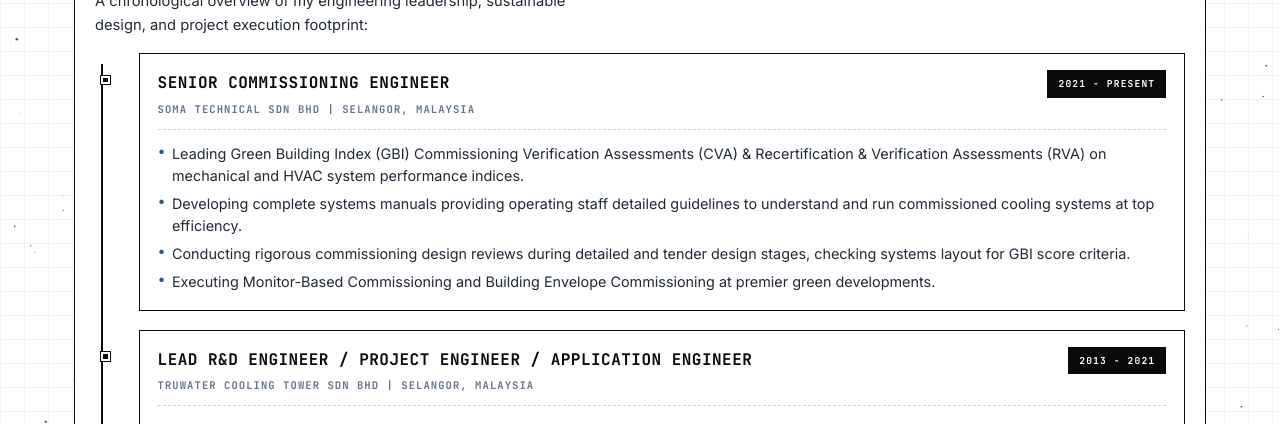
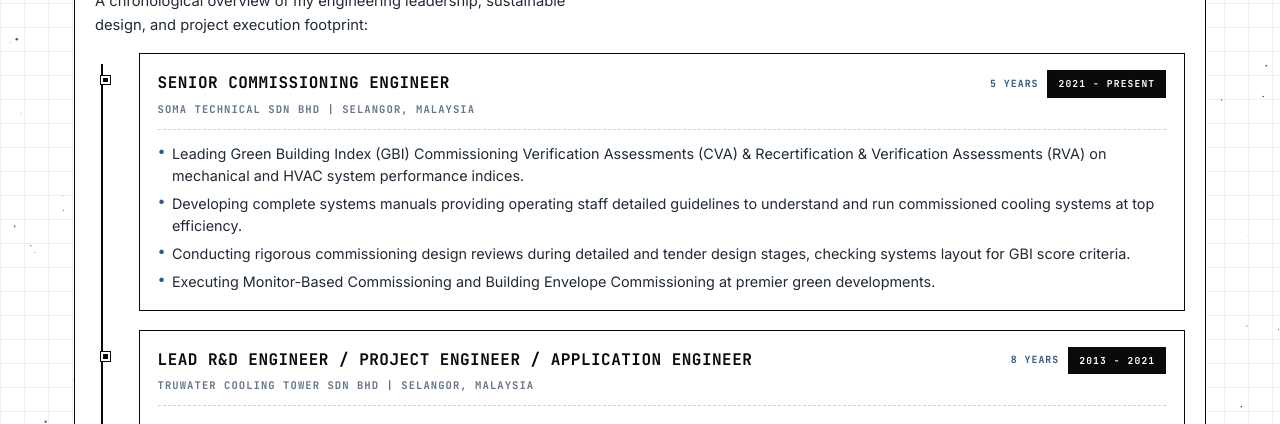
Before and after one commit to SamSham07/SamSham07.github.io, a React (Vite) app: page /career in a window 1280 px wide. Shown: the part 213-637 px from the top of the page. Built offline with nearby package versions, Linux system fonts and the light colour scheme.

Commit message:
Add career duration labels

```diff
--- a/src/components/CareerMatrix.tsx
+++ b/src/components/CareerMatrix.tsx
@@ -37,7 +37,10 @@
                       )}
                     </p>
                   </div>
-                  <span className="career-period">{entry.period}</span>
+                  <div className="career-period-group">
+                    {entry.duration && <span className="career-duration">{entry.duration}</span>}
+                    <span className="career-period">{entry.period}</span>
+                  </div>
                 </div>
                 <ul className="career-bullets">
                   {entry.bullets.map((bullet) => (
--- a/src/config/parseCareer.ts
+++ b/src/config/parseCareer.ts
@@ -3,6 +3,7 @@
   org: string
   location: string
   period: string
+  duration: string
   bullets: string[]
 }
 
@@ -87,6 +88,7 @@
       org: values.org ?? '',
       location: values.location ?? '',
       period: values.period ?? '',
+      duration: values.duration ?? '',
       bullets: parseBullets(chunk),
     }
   })
--- a/src/index.css
+++ b/src/index.css
@@ -1260,6 +1260,24 @@
   color: var(--muted);
 }
 
+.career-period-group {
+  display: inline-flex;
+  align-items: center;
+  gap: 0.55rem;
+  margin-left: auto;
+}
+
+.career-duration {
+  color: var(--accent);
+  font-family: var(--font-mono);
+  font-size: 0.62rem;
+  font-weight: 800;
+  letter-spacing: 0.1em;
+  line-height: 1;
+  text-transform: uppercase;
+  white-space: nowrap;
+}
+
 .career-period {
   font-family: var(--font-mono);
   font-size: 0.6rem;
@@ -1272,9 +1290,21 @@
   white-space: nowrap;
 }
 
+@media (max-width: 560px) {
+  .career-period-group {
+    width: 100%;
+    justify-content: flex-end;
+  }
+}
+
 html[data-theme='dark']:not([data-cli-mode='true']) .career-period {
   background: #e2e8f0;
   color: #0f172a;
+}
+
+html[data-pixel-mode='true'] .career-duration {
+  color: #000;
+  font-size: 0.55rem;
 }
 
 html[data-pixel-mode='true'] .career-period {
```
Also changed, not shown: content/career-content.txt.
